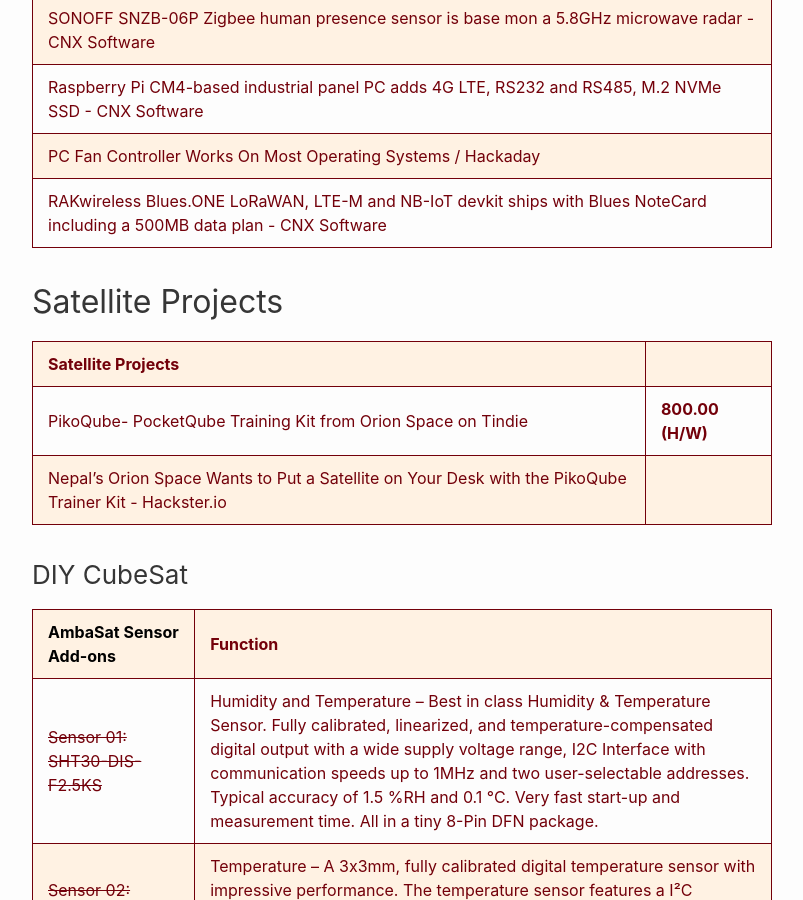
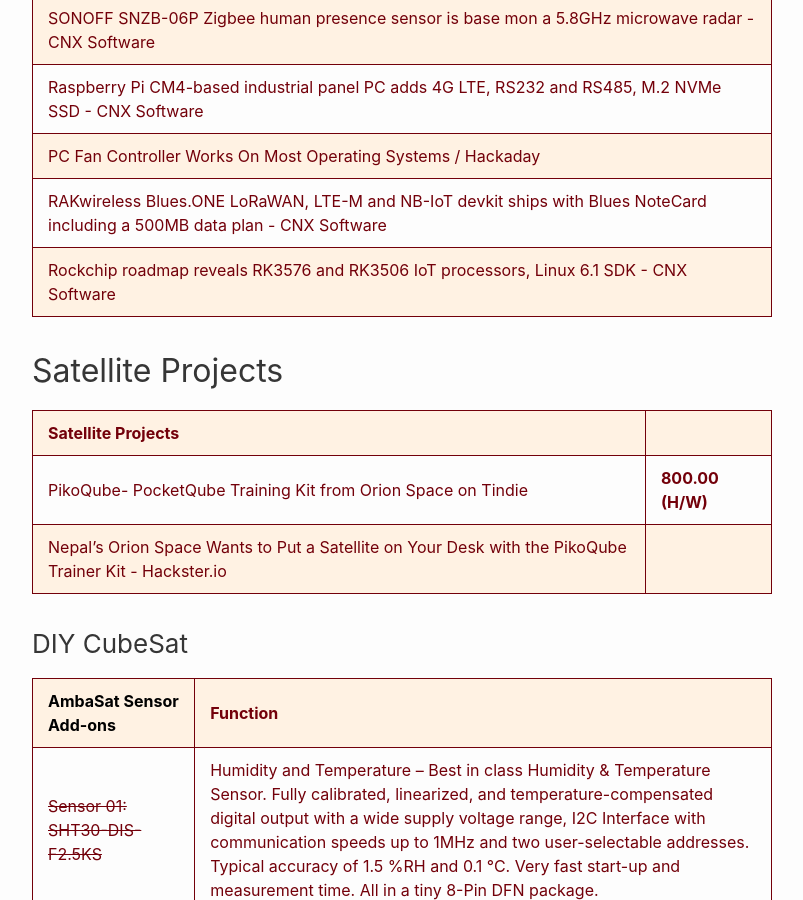
Before and after one commit to RalphHightower/RalphHightower, a Jekyll site: the page built from HardwareLinks.md, in a window 1280 px wide and 900 px high, scrolled down 33942 px. Shown: the whole window, without its empty margins (238-1041 px from the left). Built offline with Jekyll 4.4.1, drawn with Linux system fonts in a browser that asks for light colours; our own code applies the rules of GitHub Pages for plain Markdown files.

Commit message:
[docs](doc): HardwareLinks(Rockchip RK3576, RK3506 IoT Linux 6  SDK)
| [Rockchip roadmap reveals RK3576 and RK3506 IoT processors, Linux 6.1 SDK - CNX Software](https://www.cnx-software.com/2023/11/02/rockchip-roadmap-reveals-rk3576-and-rk3506-iot-processors-linux-6-1-sdk/ ) |

```diff
--- a/HardwareLinks.md
+++ b/HardwareLinks.md
@@ -593,6 +593,7 @@
 | [Raspberry Pi CM4-based industrial panel PC adds 4G LTE, RS232 and RS485, M.2 NVMe SSD - CNX Software](https://www.cnx-software.com/2023/10/27/raspberry-pi-cm4-based-industrial-panel-pc-adds-4g-lte-rs232-and-rs485-m-2-nvme-ssd/ ) |
 | [PC Fan Controller Works On Most Operating Systems / Hackaday](https://hackaday.com/2023/10/27/pc-fan-controller-works-on-most-operating-systems/ ) |
 | [RAKwireless Blues.ONE LoRaWAN, LTE-M and NB-IoT devkit ships with Blues NoteCard including a 500MB data plan - CNX Software](https://www.cnx-software.com/2023/11/01/rakwireless-blues-one-lorawan-lte-m-and-nb-iot-devkit-ships-with-blues-notecard/ ) |
+| [Rockchip roadmap reveals RK3576 and RK3506 IoT processors, Linux 6.1 SDK - CNX Software](https://www.cnx-software.com/2023/11/02/rockchip-roadmap-reveals-rk3576-and-rk3506-iot-processors-linux-6-1-sdk/ ) |
 
 [^21]: • 1.5GHz quad-core 64-bit ARM Cortex-A72 CPU (Roughly 3× performance)<br />• 1GB, 2GB, or 4GB of LPDDR4 SDRAM<br />• Full-throughput Gigabit Ethernet<br />• Dual-band 802.11ac wireless networking<br />• Bluetooth 5.0<br />• Two USB 3.0 and two USB 2.0 ports<br />• Dual monitor support, at resolutions up to 4K<br />• VideoCore VI graphics, supporting OpenGL ES 3.x<br />• 4Kp60 hardware decode of HEVC video<br />Complete compatibility with earlier Raspberry Pi products
 
```
